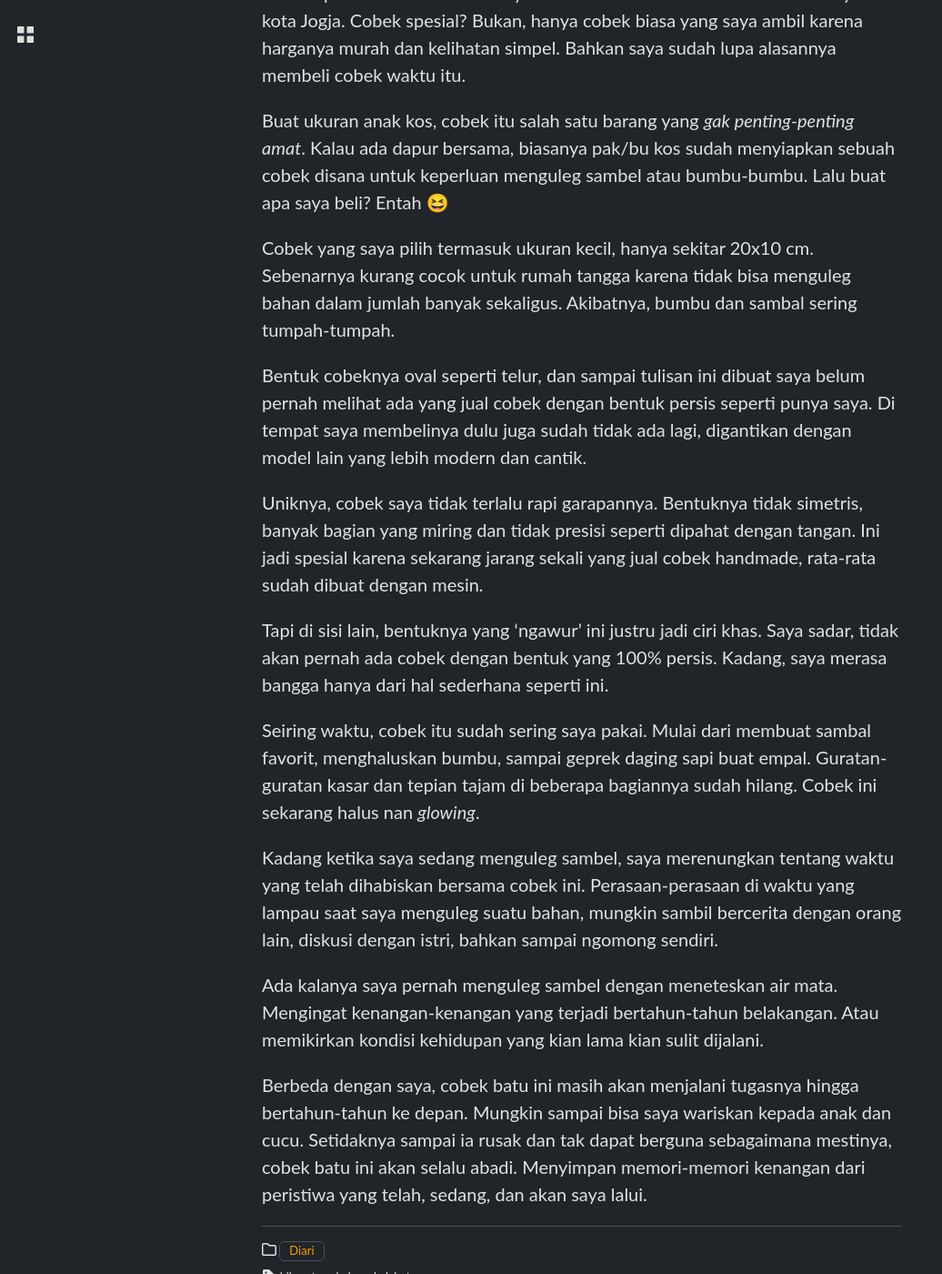
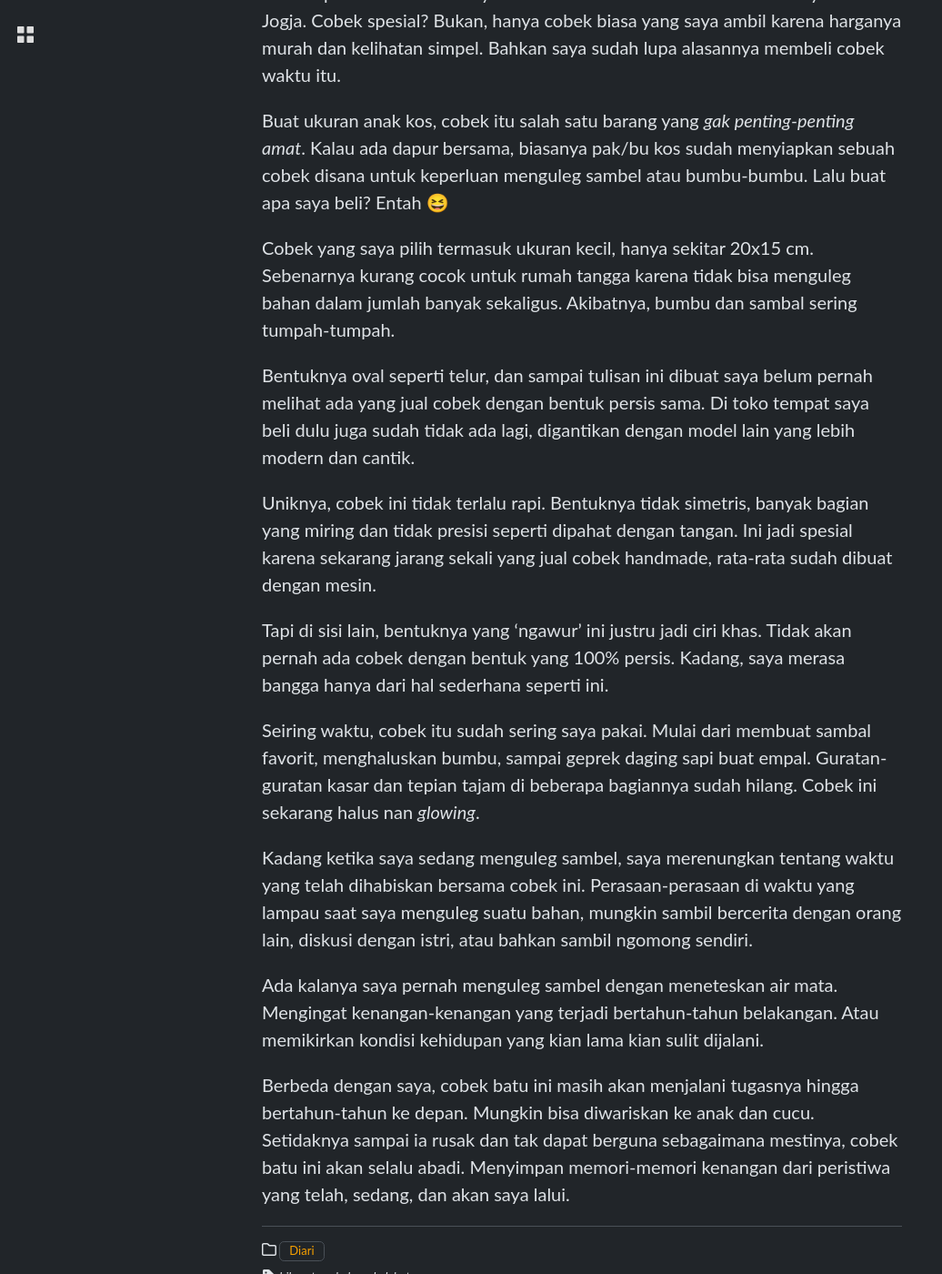
Before and after one commit to apynx/apynx.github.io, a Jekyll site: the page built from _posts/2022-06-18-hikayat-cobek-batu.md, in a window 1280 px wide and 1400 px high, scrolled down 225 px. Shown: the whole window at 91% size, without its empty margins (0-1036 px from the left). Built offline with Jekyll 4.4.1, drawn with Linux system fonts in a browser that asks for light colours; some web fonts are replaced; some of the changed text lies outside the part shown.

Commit message:
update 2022-06-18-hikayat-cobek-batu.md

```diff
--- a/_posts/2022-06-18-hikayat-cobek-batu.md
+++ b/_posts/2022-06-18-hikayat-cobek-batu.md
@@ -7,22 +7,22 @@ categories      : [Diari]
 tags            : [hikayat, cobek, cobek batu]
 comments        : true
 ---
-Alkisah pada tahun 2007 lalu saya membeli cobek batu dari sebuah swalayan di kota Jogja. Cobek spesial? Bukan, hanya cobek biasa yang saya ambil karena harganya murah dan kelihatan simpel. Bahkan saya sudah lupa alasannya membeli cobek waktu itu.
+Alkisah pada tahun 2007 saya membeli cobek batu dari sebuah swalayan di kota Jogja. Cobek spesial? Bukan, hanya cobek biasa yang saya ambil karena harganya murah dan kelihatan simpel. Bahkan saya sudah lupa alasannya membeli cobek waktu itu.
 
 Buat ukuran anak kos, cobek itu salah satu barang yang *gak penting-penting amat*. Kalau ada dapur bersama, biasanya pak/bu kos sudah menyiapkan sebuah cobek disana untuk keperluan menguleg sambel atau bumbu-bumbu. Lalu buat apa saya beli? Entah 😆
 
-Cobek yang saya pilih termasuk ukuran kecil, hanya sekitar 20x10 cm. Sebenarnya kurang cocok untuk rumah tangga karena tidak bisa menguleg bahan dalam jumlah banyak sekaligus. Akibatnya, bumbu dan sambal sering tumpah-tumpah.
+Cobek yang saya pilih termasuk ukuran kecil, hanya sekitar 20x15 cm. Sebenarnya kurang cocok untuk rumah tangga karena tidak bisa menguleg bahan dalam jumlah banyak sekaligus. Akibatnya, bumbu dan sambal sering tumpah-tumpah.
 
-Bentuk cobeknya oval seperti telur, dan sampai tulisan ini dibuat saya belum pernah melihat ada yang jual cobek dengan bentuk persis seperti punya saya. Di tempat saya membelinya dulu juga sudah tidak ada lagi, digantikan dengan model lain yang lebih modern dan cantik.
+Bentuknya oval seperti telur, dan sampai tulisan ini dibuat saya belum pernah melihat ada yang jual cobek dengan bentuk persis sama. Di toko tempat saya beli dulu juga sudah tidak ada lagi, digantikan dengan model lain yang lebih modern dan cantik.
 
-Uniknya, cobek saya tidak terlalu rapi garapannya. Bentuknya tidak simetris, banyak bagian yang miring dan tidak presisi seperti dipahat dengan tangan. Ini jadi spesial karena sekarang jarang sekali yang jual cobek handmade, rata-rata sudah dibuat dengan mesin.
+Uniknya, cobek ini tidak terlalu rapi. Bentuknya tidak simetris, banyak bagian yang miring dan tidak presisi seperti dipahat dengan tangan. Ini jadi spesial karena sekarang jarang sekali yang jual cobek handmade, rata-rata sudah dibuat dengan mesin.
 
-Tapi di sisi lain, bentuknya yang 'ngawur' ini justru jadi ciri khas. Saya sadar, tidak akan pernah ada cobek dengan bentuk yang 100% persis. Kadang, saya merasa bangga hanya dari hal sederhana seperti ini.
+Tapi di sisi lain, bentuknya yang 'ngawur' ini justru jadi ciri khas. Tidak akan pernah ada cobek dengan bentuk yang 100% persis. Kadang, saya merasa bangga hanya dari hal sederhana seperti ini.
 
 Seiring waktu, cobek itu sudah sering saya pakai. Mulai dari membuat sambal favorit, menghaluskan bumbu, sampai geprek daging sapi buat empal. Guratan-guratan kasar dan tepian tajam di beberapa bagiannya sudah hilang. Cobek ini sekarang halus nan *glowing*.
 
-Kadang ketika saya sedang menguleg sambel, saya merenungkan tentang waktu yang telah dihabiskan bersama cobek ini. Perasaan-perasaan di waktu yang lampau saat saya menguleg suatu bahan, mungkin sambil bercerita dengan orang lain, diskusi dengan istri, bahkan sampai ngomong sendiri.
+Kadang ketika saya sedang menguleg sambel, saya merenungkan tentang waktu yang telah dihabiskan bersama cobek ini. Perasaan-perasaan di waktu yang lampau saat saya menguleg suatu bahan, mungkin sambil bercerita dengan orang lain, diskusi dengan istri, atau bahkan sambil ngomong sendiri.
 
 Ada kalanya saya pernah menguleg sambel dengan meneteskan air mata. Mengingat kenangan-kenangan yang terjadi bertahun-tahun belakangan. Atau memikirkan kondisi kehidupan yang kian lama kian sulit dijalani.
 
-Berbeda dengan saya, cobek batu ini masih akan menjalani tugasnya hingga bertahun-tahun ke depan. Mungkin sampai bisa saya wariskan kepada anak dan cucu. Setidaknya sampai ia rusak dan tak dapat berguna sebagaimana mestinya, cobek batu ini akan selalu abadi. Menyimpan memori-memori kenangan dari peristiwa yang telah, sedang, dan akan saya lalui.
+Berbeda dengan saya, cobek batu ini masih akan menjalani tugasnya hingga bertahun-tahun ke depan. Mungkin bisa diwariskan ke anak dan cucu. Setidaknya sampai ia rusak dan tak dapat berguna sebagaimana mestinya, cobek batu ini akan selalu abadi. Menyimpan memori-memori kenangan dari peristiwa yang telah, sedang, dan akan saya lalui.
```
